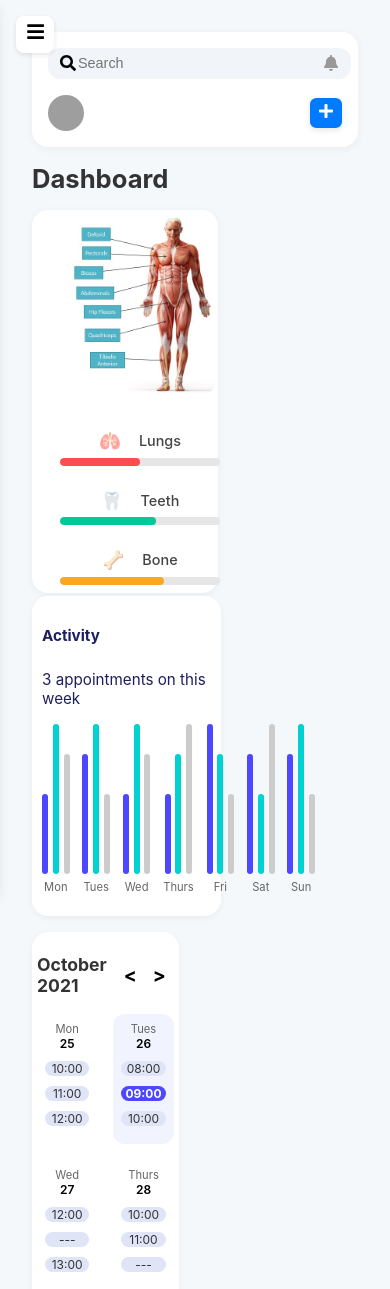
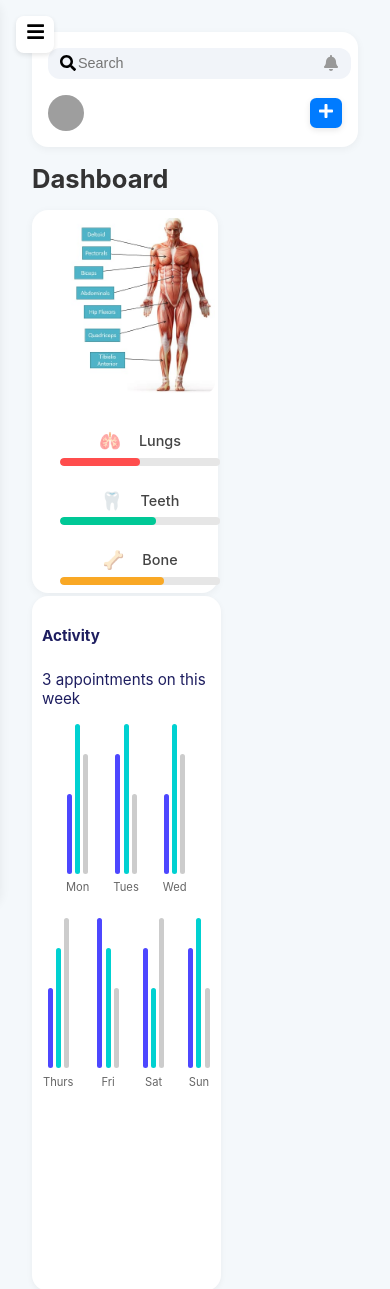
Before and after one commit to BIMAL3726/Healthcare, a React (Create React App) app: page / in a window 390 px wide. Shown: the top 1289 px of the page. Built offline with nearby package versions, Linux system fonts and the light colour scheme; grey boxes are pictures that could not be loaded.

Commit message:
Initial dashboard setup

```diff
--- a/package.json
+++ b/package.json
@@ -1,4 +1,5 @@
 {
+  "homepage":"https://BIMAL3726.github.io/Healthcare",
   "name": "healthcare_dashboard",
   "version": "0.1.0",
   "private": true,
@@ -17,7 +18,9 @@
     "start": "react-scripts start",
     "build": "react-scripts build",
     "test": "react-scripts test",
-    "eject": "react-scripts eject"
+    "eject": "react-scripts eject",
+    "predeploy":"npm run build",
+    "deploy":"gh-pages -d build"
   },
   "eslintConfig": {
     "extends": [
--- a/src/components/DashboardMainContent/ActivityFeed/ActivityFeed.css
+++ b/src/components/DashboardMainContent/ActivityFeed/ActivityFeed.css
@@ -75,6 +75,19 @@
   }
 
   .activity-bars {
-    gap: 0.8rem;
+    flex-wrap: wrap;
+    justify-content: center;
+    gap: 1.5rem;
+  }
+
+  .bar {
+    width: 5px;
+  }
+
+  .bars {
+    gap: 0.2rem;
+  }
+  .activity-section{
+    height: 80vh;
   }
 }
--- a/src/components/DashboardMainContent/UpcomingSchedule/UpcomingSchedule.css
+++ b/src/components/DashboardMainContent/UpcomingSchedule/UpcomingSchedule.css
@@ -63,4 +63,7 @@
   .appointment-pill {
     width: 80%;
   }
+  .upcoming-section{
+    height: 90vh;
+  }
 }
```
